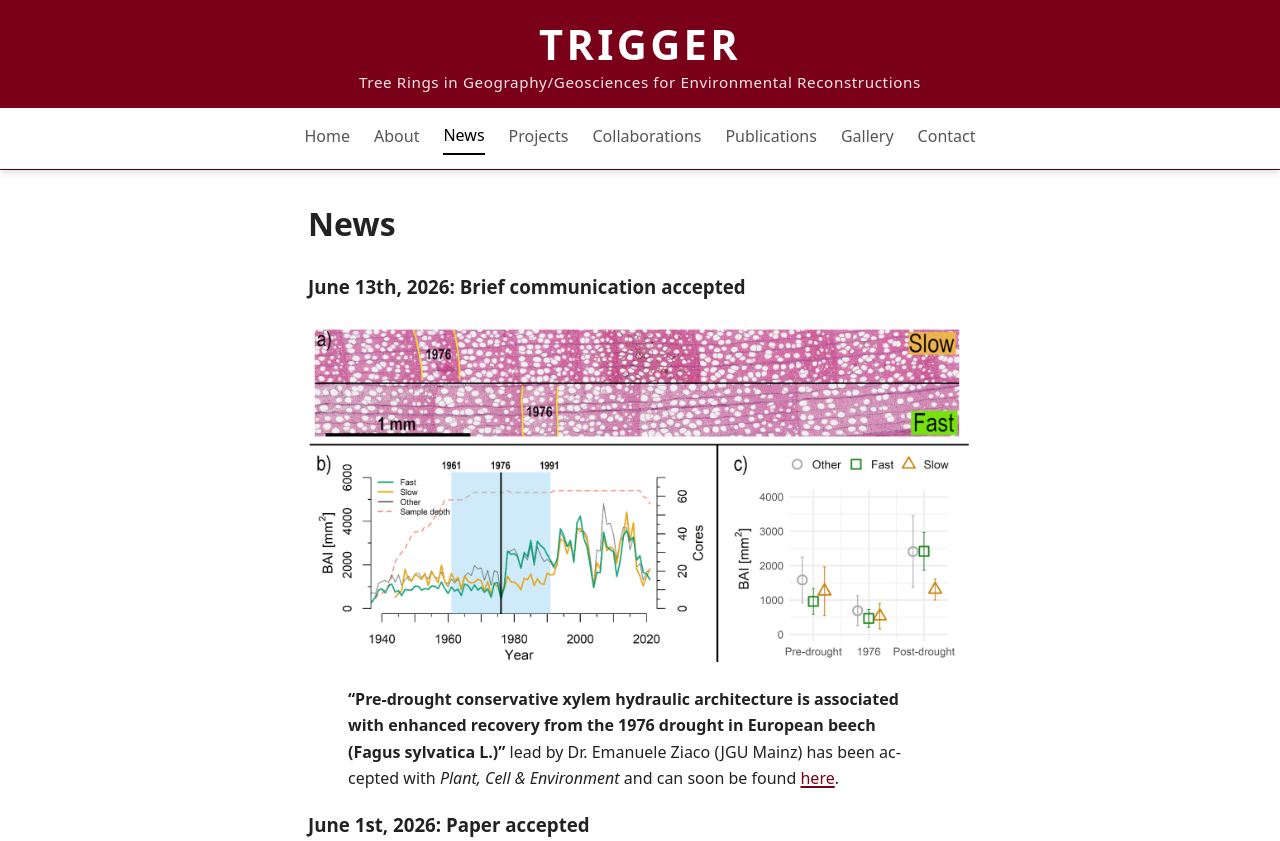
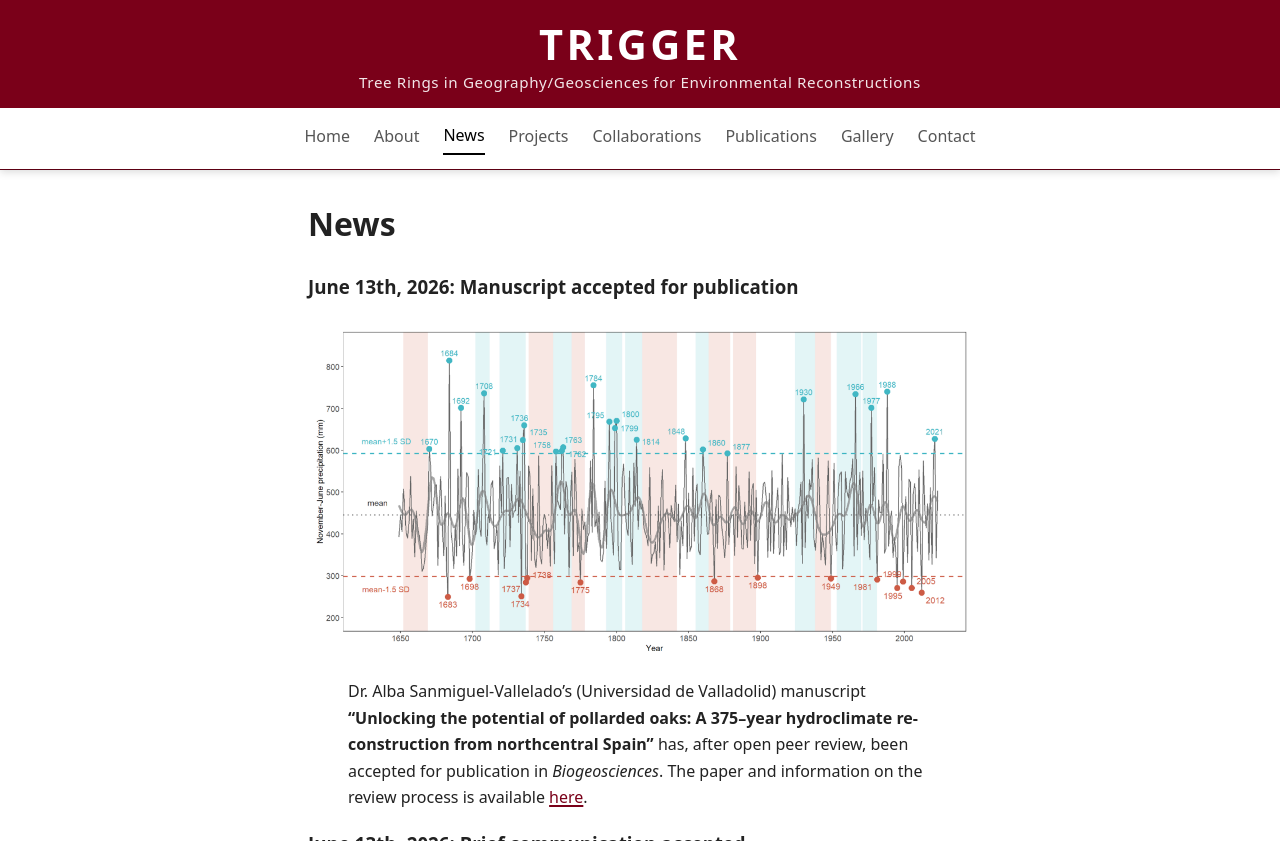
Before and after one commit to mcatorbenson/mcatorbenson.github.io, a Jekyll site: the page built from news/index.md, in a window 1280 px wide and 900 px high, cut to the strip 0-841 px from the top of the window. Built offline with Jekyll 4.4.1, drawn with Linux system fonts in a browser that asks for light colours; some of the changed text lies outside the part shown.

Commit message:
Update index.md

```diff
--- a/news/index.md
+++ b/news/index.md
@@ -4,6 +4,13 @@ title: News
 ---
 
 # News
+### June 13th, 2026: Manuscript accepted for publication
+<a href="../assets/temp/albaP1.png" class="lightbox">
+    <img src="../assets/temp/albaP1.png" alt="Sanmiguel PREPRINT - Biogeosciences">
+</a>
+
+> Dr. Alba Sanmiguel-Vallelado's (Universidad de Valladolid) manuscript **"Unlocking the potential of pollarded oaks: A 375–year hydroclimate reconstruction from northcentral Spain"** has, after open peer review, been accepted for publication in *Biogeosciences*. The paper and information on the review process is available [here](https://egusphere.copernicus.org/preprints/2025/egusphere-2025-4494).
+
 ### June 13th, 2026: Brief communication accepted
 <a href="../assets/temp/rod26PCE.png" class="lightbox">
     <img src="../assets/temp/rod26PCE.png" alt="Röder 2026 - Plant, Cell & Environment">
@@ -80,13 +87,6 @@ title: News
 > **"Pan-alpine summer temperatures since 742 CE"** by Professor Jan Esper (JGU Mainz) and others has been [published](https://www.sciencedirect.com/science/article/pii/S1125786525001468) in *Dendrochronologia*.
 
 
-### October 13th, 2025: Pre-print available
-<a href="../assets/temp/albaP1.png" class="lightbox">
-    <img src="../assets/temp/albaP1.png" alt="Sanmiguel PREPRINT - Biogeosciences">
-</a>
-
-> A pre-print entitled **"Unlocking the potential of pollarded oaks: A 375–year hydroclimate reconstruction from northcentral Spain"** lead by Dr. Alba Sanmiguel-Vallelado (Universidad de Valladolid) has been posted on EGUsphere, and can be accessed [here](https://egusphere.copernicus.org/preprints/2025/egusphere-2025-4494).
-
 
 <div class="full-width-break">
   <img src="../assets/images/break1.png" alt="">
```
